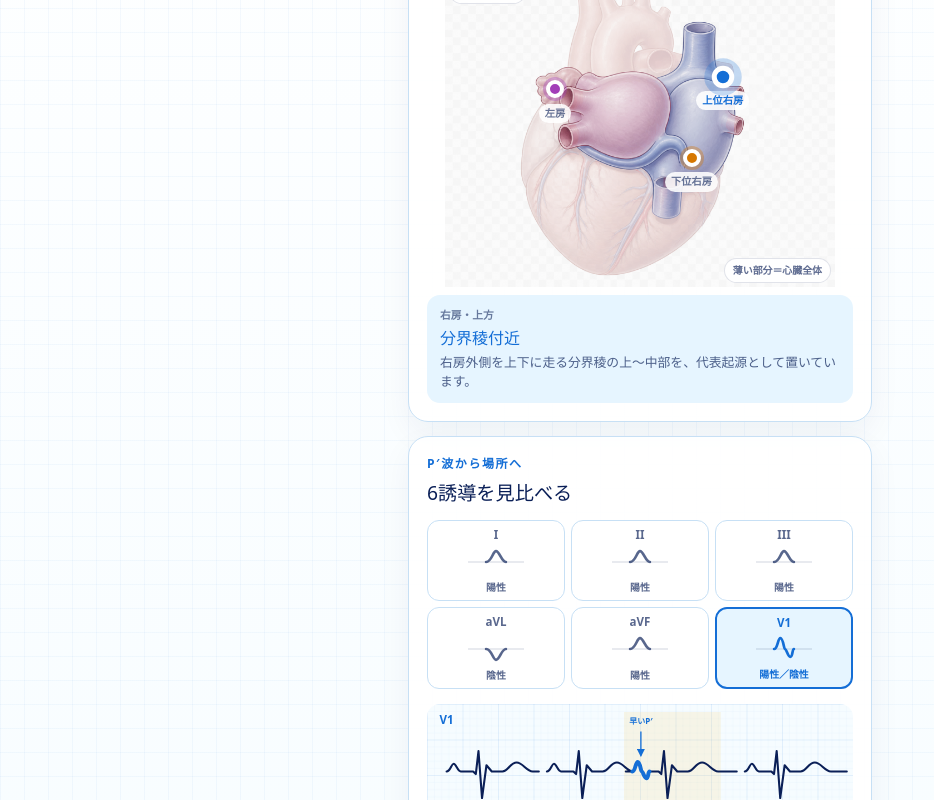
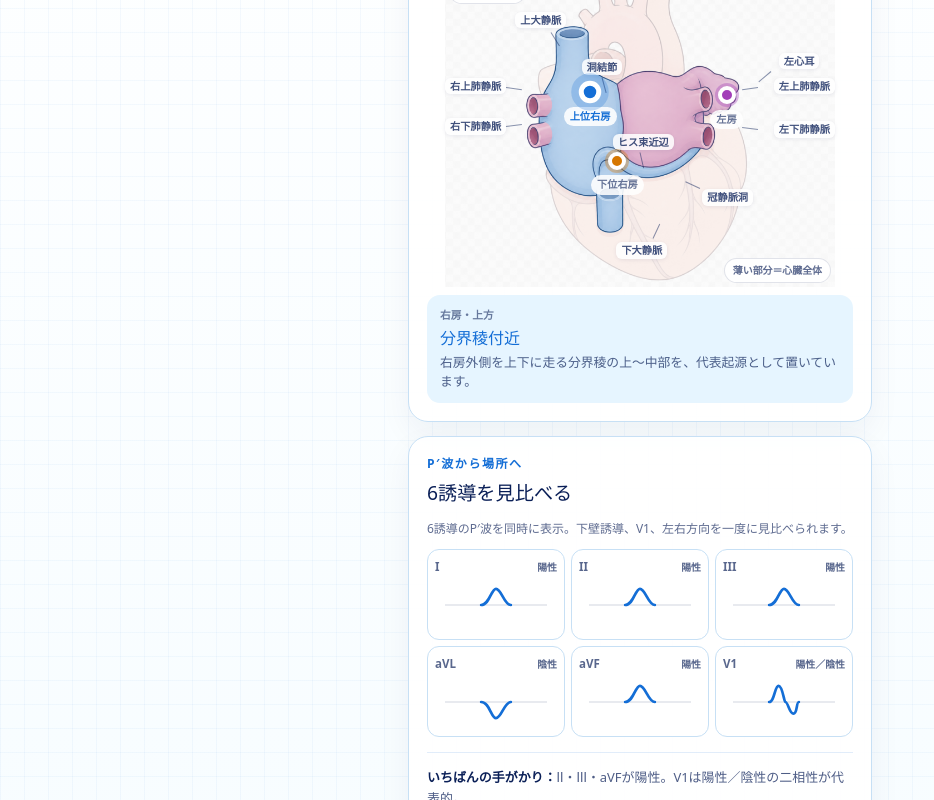
Before and after one commit to meko1984/ECG-Reading-Lab, a Next.js app: page /labs/pac in a window 1280 px wide. Shown: the part 400-1200 px from the top of the page, without its empty margins (0-934 px from the left). Built offline with nearby package versions, Linux system fonts and the light colour scheme.

Commit message:
Refine PAC anatomy and waveform overview

```diff
--- a/app/components/PACLabClient.tsx
+++ b/app/components/PACLabClient.tsx
@@ -2,13 +2,12 @@
 
 import { useMemo, useState } from 'react';
 import { InfoCard } from '@/app/components/InfoCard';
-import { PACMiniWave, PACWaveform } from '@/app/components/PACWaveform';
+import { PACMiniWave } from '@/app/components/PACWaveform';
 import {
   PAC_LEADS,
   PAC_ORIGINS,
   pacOrigin,
   polarityLabel,
-  type PACLead,
   type PACOriginId,
 } from '@/app/domain/pac';
 
@@ -18,11 +17,23 @@ const markerLabels: Record<PACOriginId, string> = {
   'left-superior-pv': '左上肺静脈付近',
 };
 
-const pacHeartImage = `${process.env.NEXT_PUBLIC_BASE_PATH ?? ''}/pac-posterior-heart-v1.png`;
+const pacHeartImage = `${process.env.NEXT_PUBLIC_BASE_PATH ?? ''}/pac-posterior-heart-v3.png`;
+
+const anatomyLabels = [
+  { id: 'svc', text: '上大静脈' },
+  { id: 'ivc', text: '下大静脈' },
+  { id: 'rupv', text: '右上肺静脈' },
+  { id: 'rlpv', text: '右下肺静脈' },
+  { id: 'lupv', text: '左上肺静脈' },
+  { id: 'llpv', text: '左下肺静脈' },
+  { id: 'laa', text: '左心耳' },
+  { id: 'cs', text: '冠静脈洞' },
+  { id: 'sa-node', text: '洞結節' },
+  { id: 'his', text: 'ヒス束近辺' },
+] as const;
 
 export function PACLabClient() {
   const [activeOriginId, setActiveOriginId] = useState<PACOriginId>('crista-terminalis');
-  const [activeLead, setActiveLead] = useState<PACLead>('V1');
   const activeOrigin = useMemo(() => pacOrigin(activeOriginId), [activeOriginId]);
 
   return (
@@ -55,6 +66,12 @@ export function PACLabClient() {
           <span className="pac-view-badge">後面から見る</span>
           <span className="pac-whole-heart-note">薄い部分＝心臓全体</span>
 
+          {anatomyLabels.map((label) => (
+            <span className={`pac-anatomy-label pac-label-${label.id}`} key={label.id}>
+              {label.text}
+            </span>
+          ))}
+
           {PAC_ORIGINS.map((origin) => (
             <button
               type="button"
@@ -86,30 +103,24 @@ export function PACLabClient() {
           </div>
         </div>
 
-        <div className="pac-lead-grid" aria-label={`${activeOrigin.siteName}のPダッシュ波極性`}>
+        <p className="pac-wave-overview-intro">6誘導のP′波を同時に表示。下壁誘導、V1、左右方向を一度に見比べられます。</p>
+
+        <div className="pac-lead-grid" aria-label={`${activeOrigin.siteName}の6誘導Pダッシュ波一覧`}>
           {PAC_LEADS.map((lead) => {
             const polarity = activeOrigin.polarities[lead];
             return (
-              <button
-                type="button"
+              <article
                 key={lead}
-                aria-pressed={activeLead === lead}
-                onClick={() => setActiveLead(lead)}
+                aria-label={`${lead}誘導のPダッシュ波は${polarityLabel(polarity)}`}
               >
-                <strong>{lead}</strong>
+                <div>
+                  <strong>{lead}</strong>
+                  <span>{polarityLabel(polarity)}</span>
+                </div>
                 <PACMiniWave polarity={polarity} />
-                <span>{polarityLabel(polarity)}</span>
-              </button>
+              </article>
             );
           })}
-        </div>
-
-        <div className="pac-wave-detail" aria-live="polite">
-          <PACWaveform
-            lead={activeLead}
-            polarity={activeOrigin.polarities[activeLead]}
-            color={activeOrigin.color}
-          />
         </div>
 
         <div className="pac-reasoning">
--- a/app/components/PACWaveform.tsx
+++ b/app/components/PACWaveform.tsx
@@ -30,9 +30,9 @@ function prematureBeat(startX: number, polarity: PWavePolarity): string {
 
 export function PACMiniWave({ polarity }: PACMiniWaveProps) {
   return (
-    <svg className="pac-mini-wave" viewBox="0 0 64 36" aria-hidden="true">
-      <path d="M4 18H60" className="pac-mini-baseline" />
-      <path d={polarityPath(polarity, 32, 18, 0.9)} className="pac-mini-trace" />
+    <svg className="pac-mini-wave" viewBox="0 0 112 50" aria-hidden="true">
+      <path d="M5 25H107" className="pac-mini-baseline" />
+      <path d={polarityPath(polarity, 56, 25, 1.35)} className="pac-mini-trace" />
     </svg>
   );
 }
--- a/app/globals.css
+++ b/app/globals.css
@@ -872,10 +872,55 @@ button { color: inherit; }
 .pac-view-badge { top: 4px; left: 4px; }
 .pac-whole-heart-note { right: 4px; bottom: 4px; }
 
+.pac-anatomy-label {
+  position: absolute;
+  z-index: 5;
+  padding: 2px 5px;
+  border-radius: 6px;
+  background: rgba(255, 255, 255, 0.86);
+  box-shadow: 0 1px 4px rgba(10, 31, 87, 0.08);
+  color: rgba(10, 31, 87, 0.78);
+  font-size: clamp(0.48rem, 2.2vw, 0.64rem);
+  font-weight: 900;
+  line-height: 1.2;
+  white-space: nowrap;
+  pointer-events: none;
+}
+
+.pac-anatomy-label::after {
+  position: absolute;
+  width: 16px;
+  height: 1px;
+  background: rgba(10, 31, 87, 0.48);
+  content: '';
+  transform-origin: left center;
+}
+
+.pac-label-svc { top: 12%; left: 18%; }
+.pac-label-svc::after { top: 120%; left: 70%; transform: rotate(58deg); }
+.pac-label-ivc { right: 43%; bottom: 9%; }
+.pac-label-ivc::after { bottom: 120%; left: 72%; transform: rotate(-65deg); }
+.pac-label-rupv { top: 33%; left: 0; }
+.pac-label-rupv::after { top: 60%; left: 100%; transform: rotate(8deg); }
+.pac-label-rlpv { top: 46%; left: 0; }
+.pac-label-rlpv::after { top: 45%; left: 100%; transform: rotate(-7deg); }
+.pac-label-lupv { top: 33%; right: 0; }
+.pac-label-lupv::after { top: 58%; right: 100%; transform: rotate(172deg); }
+.pac-label-llpv { top: 47%; right: 0; }
+.pac-label-llpv::after { top: 45%; right: 100%; transform: rotate(187deg); }
+.pac-label-laa { top: 25%; right: 4%; }
+.pac-label-laa::after { top: 110%; right: 80%; transform: rotate(140deg); }
+.pac-label-cs { right: 21%; bottom: 26%; }
+.pac-label-cs::after { bottom: 105%; right: 72%; transform: rotate(205deg); }
+.pac-label-sa-node { top: 27%; left: 35%; }
+.pac-label-sa-node::after { top: 110%; left: 50%; transform: rotate(75deg); }
+.pac-label-his { top: 51%; left: 43%; }
+.pac-label-his::after { top: 110%; left: 45%; transform: rotate(77deg); }
+
 .pac-origin-marker {
   --origin-color: var(--blue);
   position: absolute;
-  z-index: 4;
+  z-index: 6;
   display: grid;
   min-width: 64px;
   min-height: 54px;
@@ -911,9 +956,9 @@ button { color: inherit; }
 .pac-origin-marker.is-active { color: var(--origin-color); }
 .pac-origin-marker.is-active > span { transform: scale(1.25); box-shadow: 0 0 0 6px color-mix(in srgb, var(--origin-color) 24%, transparent); }
 .pac-origin-marker:focus-visible { outline: 3px solid var(--navy); outline-offset: 2px; border-radius: 12px; }
-.pac-marker-crista-terminalis { top: 28%; left: 63%; }
-.pac-marker-cs-ostium { top: 54%; left: 55%; }
-.pac-marker-left-superior-pv { top: 32%; left: 20%; }
+.pac-marker-crista-terminalis { top: 33%; left: 29%; }
+.pac-marker-cs-ostium { top: 55%; left: 36%; }
+.pac-marker-left-superior-pv { top: 34%; left: 64%; }
 
 .pac-selected-origin {
   display: grid;
@@ -935,29 +980,37 @@ button { color: inherit; }
   margin-bottom: 15px;
 }
 
-.pac-lead-grid button {
+.pac-wave-overview-intro {
+  margin: 0 0 10px;
+  color: rgba(10, 31, 87, 0.66);
+  font-size: 0.75rem;
+  line-height: 1.55;
+}
+
+.pac-lead-grid article {
   display: grid;
   min-width: 0;
-  min-height: 81px;
+  min-height: 91px;
   place-items: center;
   gap: 0;
-  padding: 5px;
+  padding: 7px;
   border: 1px solid var(--card-border);
   border-radius: 12px;
-  background: #fff;
+  background: rgba(255, 255, 255, 0.82);
   color: rgba(10, 31, 87, 0.68);
-  cursor: pointer;
 }
 
-.pac-lead-grid button[aria-pressed="true"] {
-  border: 2px solid var(--blue);
-  background: var(--light-blue);
-  color: var(--blue);
+.pac-lead-grid article div {
+  display: flex;
+  width: 100%;
+  align-items: baseline;
+  justify-content: space-between;
+  gap: 4px;
 }
 
 .pac-lead-grid strong { font-size: 0.72rem; }
 .pac-lead-grid span { font-size: 0.62rem; font-weight: 800; }
-.pac-mini-wave { display: block; width: min(100%, 64px); height: auto; }
+.pac-mini-wave { display: block; width: 100%; max-width: 112px; height: auto; color: var(--blue); }
 .pac-mini-baseline { fill: none; stroke: rgba(10, 31, 87, 0.18); stroke-width: 1; }
 .pac-mini-trace { fill: none; stroke: currentColor; stroke-width: 2.7; stroke-linecap: round; }
 
@@ -1110,7 +1163,7 @@ button { color: inherit; }
   .pac-lab .section-heading h2 { font-size: 1.05rem; }
   .pac-atria-map { width: min(100%, 340px); }
   .pac-lead-grid { gap: 5px; }
-  .pac-lead-grid button { min-height: 76px; padding: 3px; }
+  .pac-lead-grid article { min-height: 82px; padding: 4px; }
 }
 
 @media (max-width: 359px) {
```
Also changed, not shown: public/pac-posterior-heart-v3.png (added).
